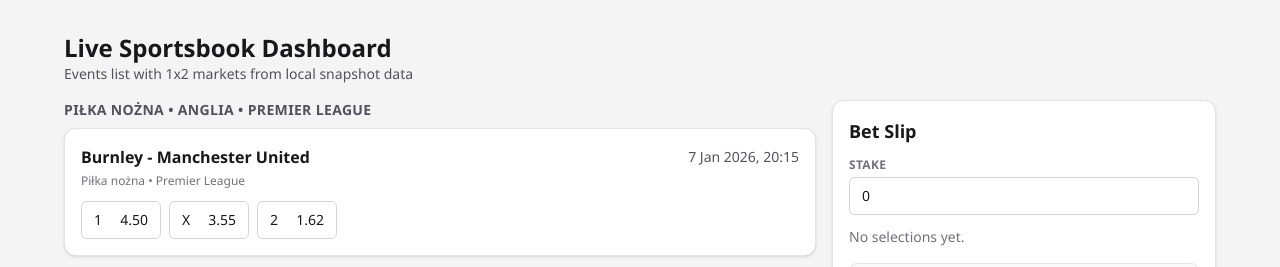
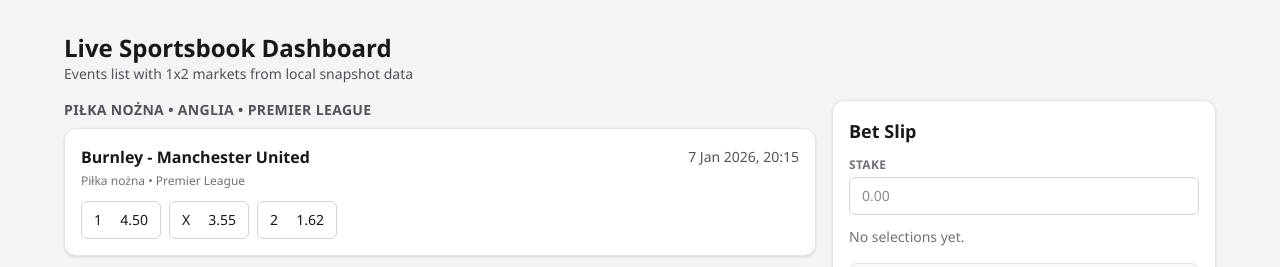
Before and after one commit to KrysOlechowski/sportsbook-dashboard, a Next.js app: page / in a window 1280 px wide. Shown: the top 267 px of the page. Built offline with nearby package versions, Linux system fonts and the light colour scheme.

Commit message:
fix/ux-improve-input-desktop-mobile

```diff
--- a/src/ui/sportsbook-dashboard.tsx
+++ b/src/ui/sportsbook-dashboard.tsx
@@ -38,6 +38,8 @@ const ONE_X_TWO_LABELS: Record<number, string> = {
 };
 
 const formatOdds = (value: number): string => value.toFixed(2);
+const formatStakeInputValue = (value: number): string =>
+  Number.isFinite(value) && value > 0 ? String(value) : "";
 
 const formatEventStart = (timestamp: number): string => {
   const date = new Date(timestamp);
@@ -176,6 +178,9 @@ function BetSlip() {
     (state) => state.acceptAllChanges,
   );
   const [betPlacedMessage, setBetPlacedMessage] = useState<string | null>(null);
+  const [stakeInputValue, setStakeInputValue] = useState<string>(() =>
+    formatStakeInputValue(stake),
+  );
 
   const selections = Object.values(selectionByEventId);
   const canPlaceBet =
@@ -212,6 +217,10 @@ function BetSlip() {
     };
   }, [betPlacedMessage]);
 
+  useEffect(() => {
+    setStakeInputValue(formatStakeInputValue(stake));
+  }, [stake]);
+
   const handlePlaceBet = () => {
     if (!canPlaceBet) {
       return;
@@ -221,13 +230,35 @@ function BetSlip() {
     setBetPlacedMessage("Bet placed successfully.");
   };
 
+  const handleStakeInputChange = (value: string) => {
+    const normalizedValue = value.replace(",", ".");
+    if (!/^\d*\.?\d*$/.test(normalizedValue)) {
+      return;
+    }
+
+    setStakeInputValue(normalizedValue);
+    if (normalizedValue === "") {
+      setStake(0);
+      return;
+    }
+
+    const parsedValue = Number(normalizedValue);
+    if (Number.isFinite(parsedValue)) {
+      setStake(parsedValue);
+    }
+  };
+
+  const handleStakeInputBlur = () => {
+    setStakeInputValue(formatStakeInputValue(stake));
+  };
+
   return (
     <aside className="w-full rounded-xl border border-zinc-200 bg-white p-4 shadow-sm lg:w-96">
       <h2 className="text-lg font-semibold text-zinc-900">Bet Slip</h2>
       {betPlacedMessage ? (
         <p
           aria-live="polite"
-          className="pointer-events-none fixed top-4 right-4 z-50 rounded-md border border-emerald-300 bg-emerald-50 px-3 py-2 text-sm font-medium text-emerald-800 shadow-sm lg:px-4.5 lg:py-3 lg:text-lg"
+          className="pointer-events-none fixed top-4 right-4 z-50 rounded-md border border-emerald-300 bg-emerald-50 px-3 py-2 text-sm font-medium text-emerald-800 shadow-sm lg:px-[18px] lg:py-3 lg:text-lg"
         >
           {betPlacedMessage}
         </p>
@@ -242,12 +273,13 @@ function BetSlip() {
         </label>
         <input
           id="stake-input"
-          type="number"
-          min={0}
-          step="0.01"
+          type="text"
+          autoComplete="off"
           inputMode="decimal"
-          value={Number.isFinite(stake) ? stake : 0}
-          onChange={(event) => setStake(Number(event.target.value))}
+          placeholder="0.00"
+          value={stakeInputValue}
+          onChange={(event) => handleStakeInputChange(event.target.value)}
+          onBlur={handleStakeInputBlur}
           className="w-full rounded-md border border-zinc-300 bg-white px-3 py-2 text-sm text-zinc-900"
         />
       </div>
```
